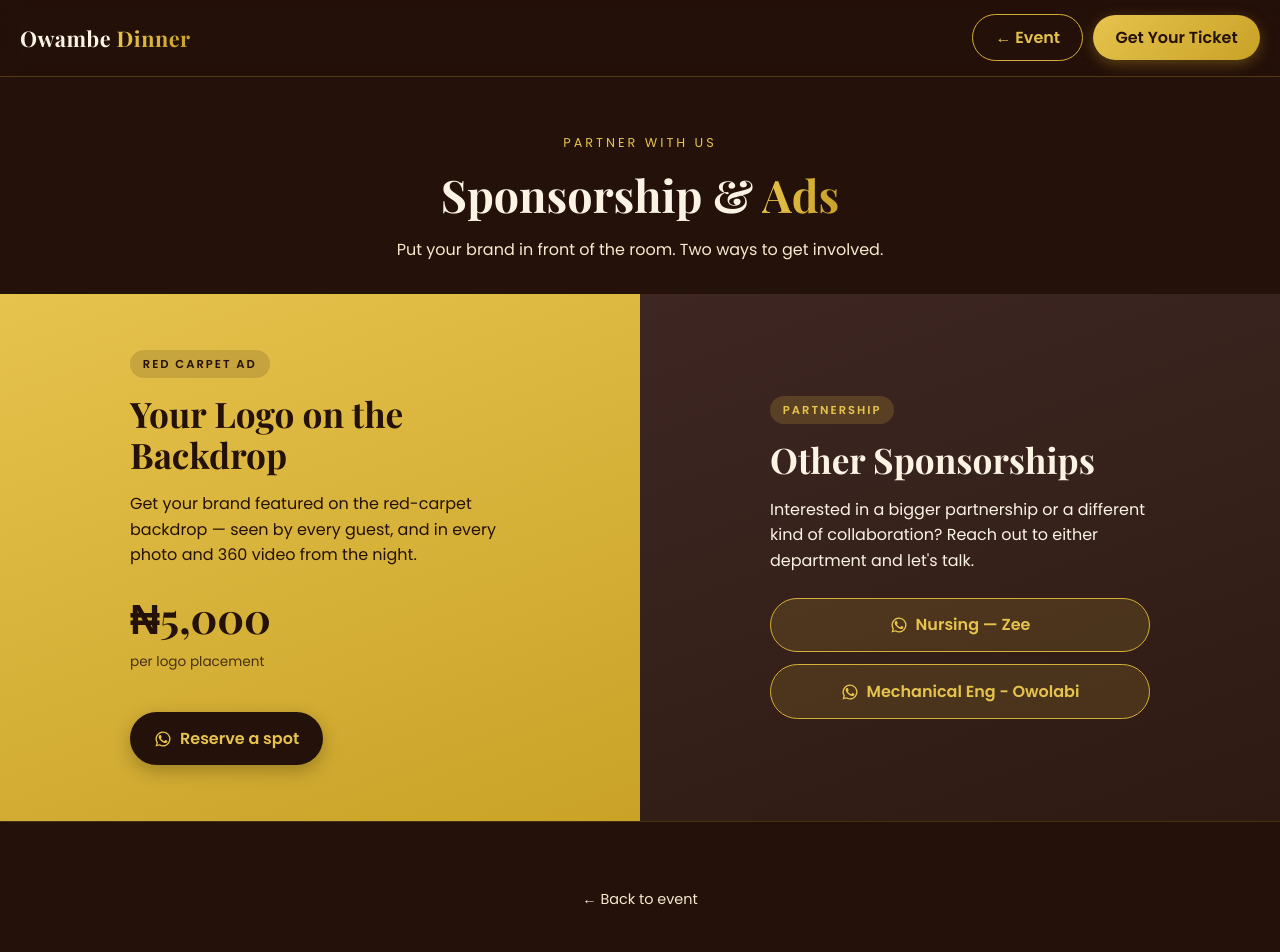
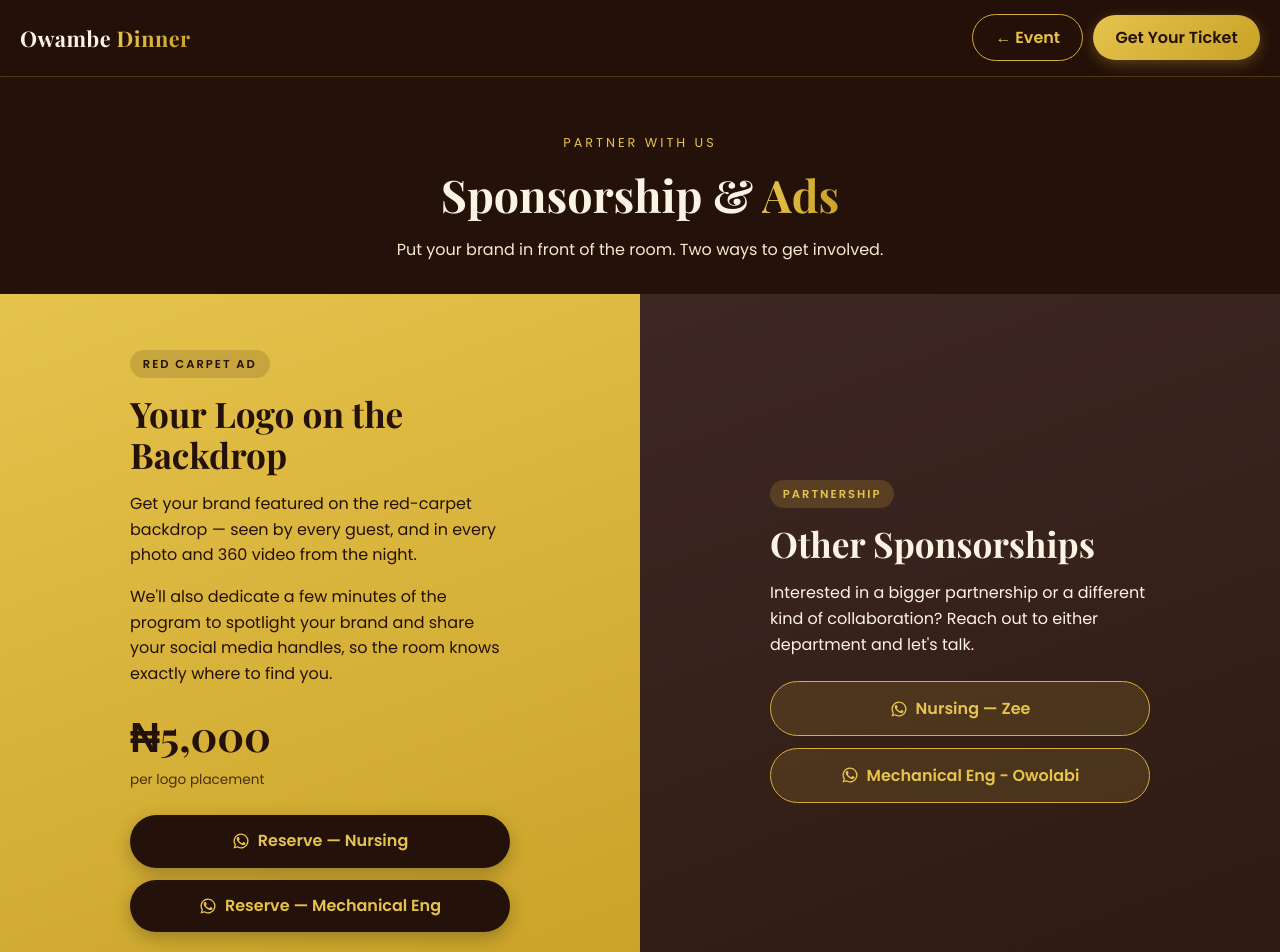
Before and after one commit to oadeniran/mee-nursing-dinner, a Next.js app: page /sponsorship in a window 1280 px wide. Shown: the top 952 px of the page. Built offline with nearby package versions, Linux system fonts and the light colour scheme.

Commit message:
Separate backdrop funding

```diff
--- a/src/app/sponsorship/page.tsx
+++ b/src/app/sponsorship/page.tsx
@@ -31,15 +31,29 @@ export default function SponsorshipPage() {
               Get your brand featured on the red-carpet backdrop — seen by every guest, and in every
               photo and 360 video from the night.
             </p>
+            <p>
+              We&apos;ll also dedicate a few minutes of the program to spotlight your brand and share
+              your social media handles, so the room knows exactly where to find you.
+            </p>
             <p className="sponsor-price">₦5,000</p>
             <p className="sponsor-fine">per logo placement</p>
 
-            <a className="sponsor-btn dark"
-              href={wa("2348169147491", "Hi! I'd like to feature my brand logo on the Owambe Dinner red-carpet backdrop.")}
-              target="_blank" rel="noopener noreferrer"
-            >
-              <WhatsAppIcon /> Reserve a spot
-            </a>
+            <div className="sponsor-contacts">
+
+              <a  className="sponsor-btn dark"
+                href={wa("2348169147491", "Hi! I'd like to feature my brand logo on the Owambe Dinner red-carpet backdrop (Nursing).")}
+                target="_blank" rel="noopener noreferrer"
+              >
+                <WhatsAppIcon /> Reserve — Nursing
+              </a>
+
+              <a  className="sponsor-btn dark"
+                href={wa("2348066605871", "Hi! I'd like to feature my brand logo on the Owambe Dinner red-carpet backdrop (Mechanical Eng).")}
+                target="_blank" rel="noopener noreferrer"
+              >
+                <WhatsAppIcon /> Reserve — Mechanical Eng
+              </a>
+            </div>
           </div>
         </section>
 
```
